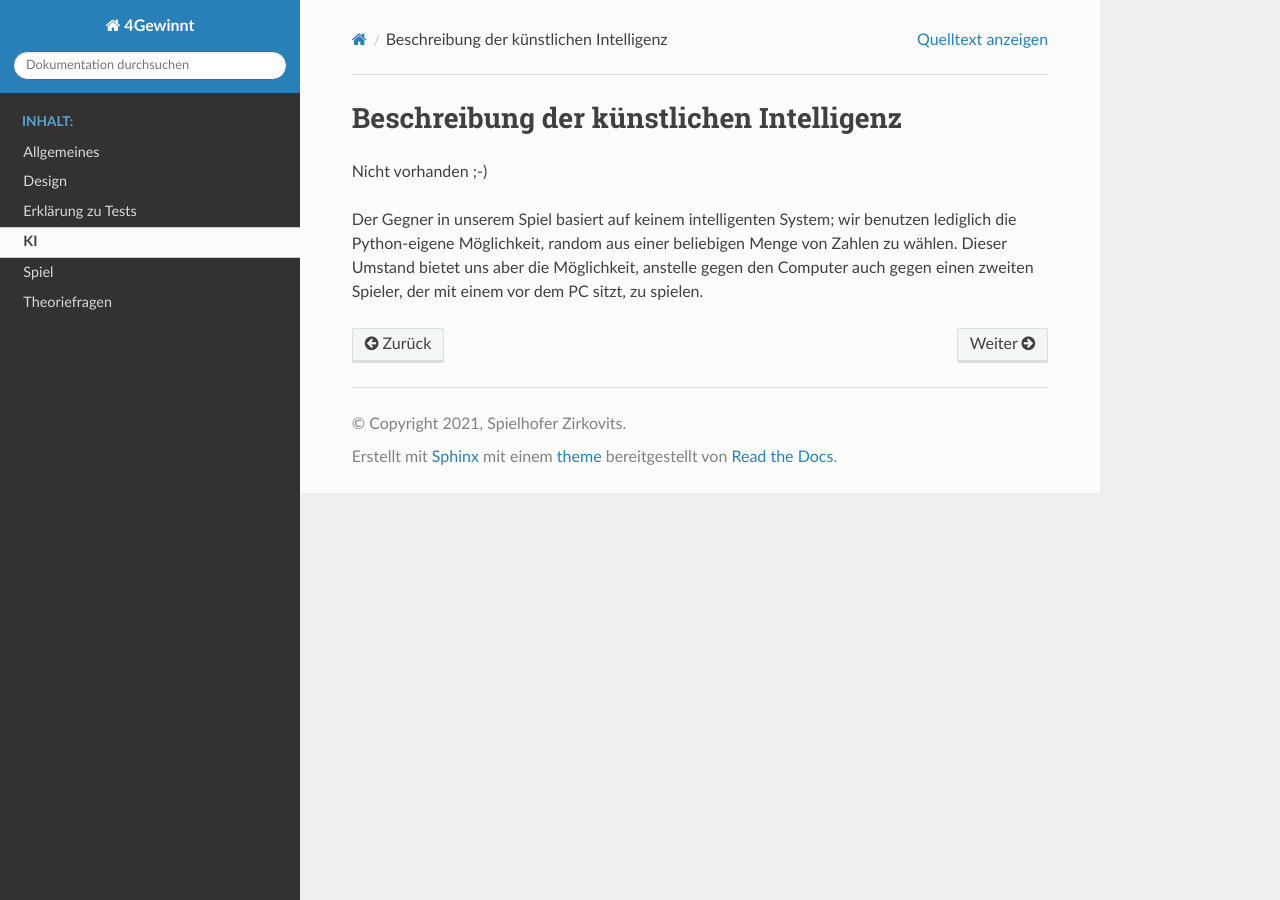
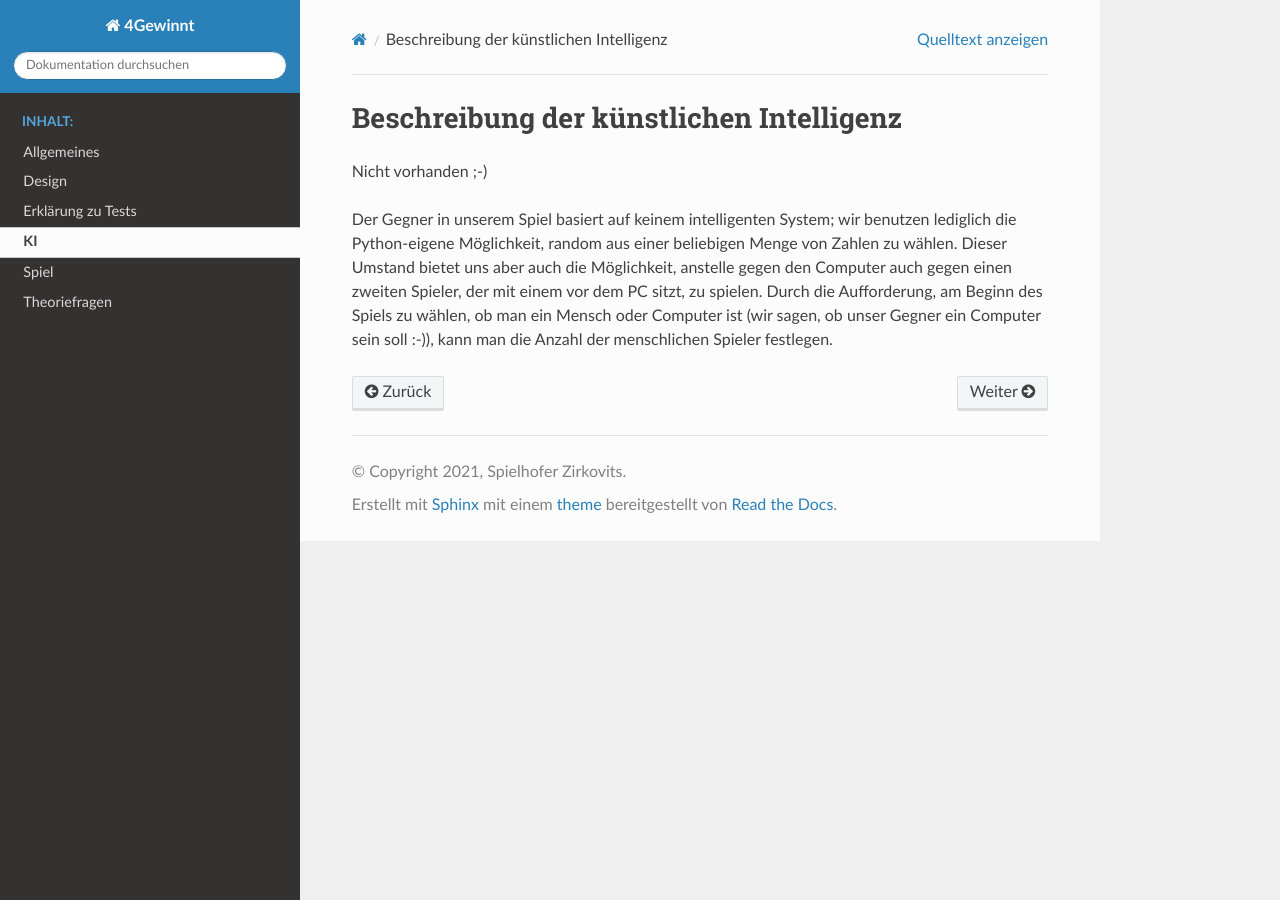
Before and after one commit to GabrielZirk/4gewinnt, a Sphinx documentation site: the page built from docs/source/ki.md, in a window 1280 px wide. Built offline with Sphinx 7.4.7 and the Read the Docs theme 2.0.0, drawn with Linux system fonts in a browser that asks for light colours; pages that are not in the unit, such as notebooks, are missing from menus.

Commit message:
Zusätzliche Ergänzungen

```diff
--- a/docs/source/ki.md
+++ b/docs/source/ki.md
@@ -2,4 +2,4 @@
 
 Nicht vorhanden ;-)
 
-Der Gegner in unserem Spiel basiert auf keinem intelligenten System; wir benutzen lediglich die Python-eigene Möglichkeit, random aus einer beliebigen Menge von Zahlen zu wählen. Dieser Umstand bietet uns aber die Möglichkeit, anstelle gegen den Computer auch gegen einen zweiten Spieler, der mit einem vor dem PC sitzt, zu spielen.
+Der Gegner in unserem Spiel basiert auf keinem intelligenten System; wir benutzen lediglich die Python-eigene Möglichkeit, random aus einer beliebigen Menge von Zahlen zu wählen. Dieser Umstand bietet uns aber auch die Möglichkeit, anstelle gegen den Computer auch gegen einen zweiten Spieler, der mit einem vor dem PC sitzt, zu spielen. Durch die Aufforderung, am Beginn des Spiels zu wählen, ob man ein Mensch oder Computer ist (wir sagen, ob unser Gegner ein Computer sein soll :-)), kann man die Anzahl der menschlichen Spieler festlegen.
```
